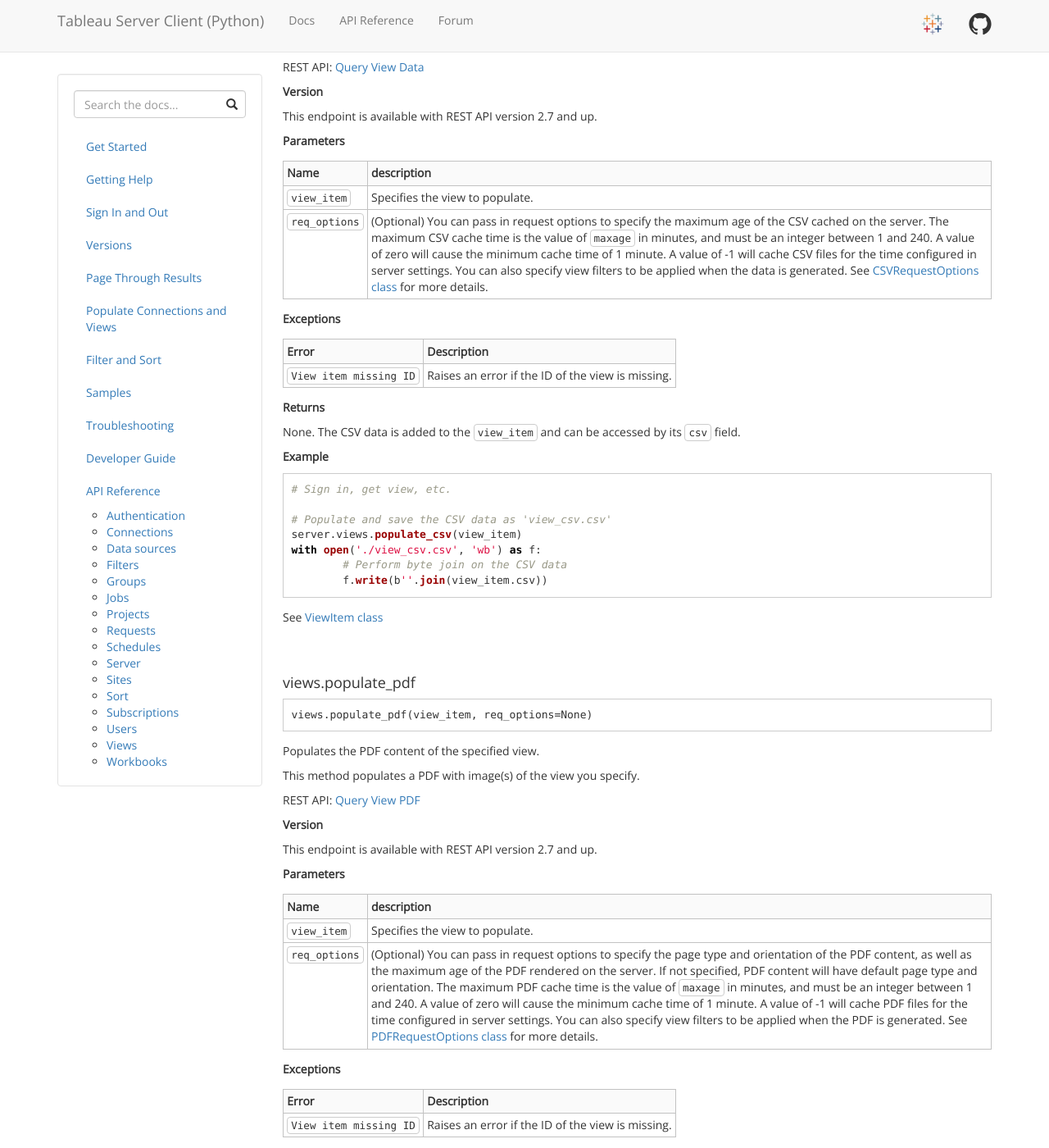
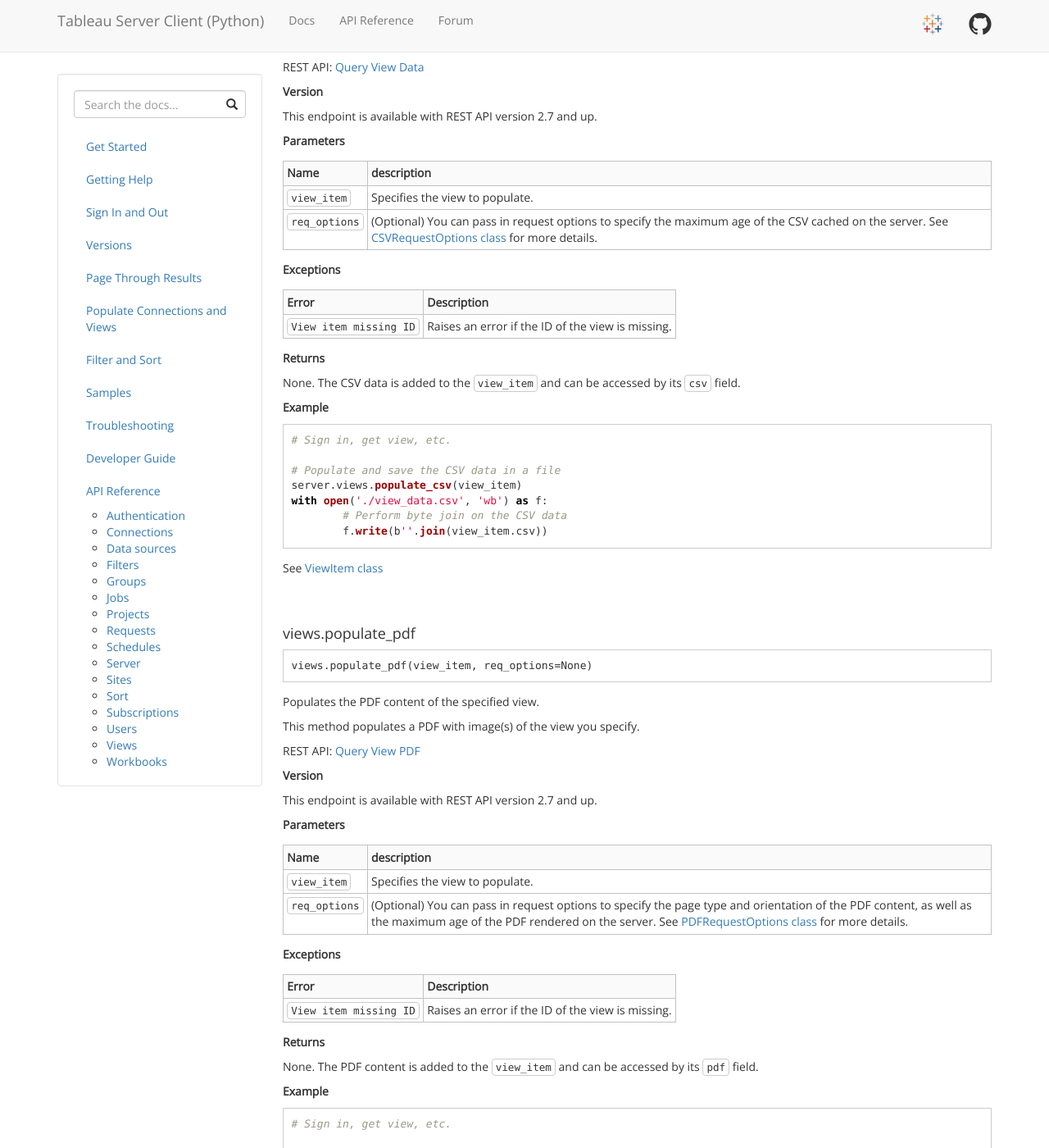
Before and after one commit to tableau/server-client-python, a Jekyll site: the page built from docs/api-ref.md, in a window 1280 px wide and 1400 px high, scrolled down 59706 px. Shown: the whole window at 82% size. Built offline with Jekyll 4.4.1, drawn with Linux system fonts in a browser that asks for light colours; some of the changed text lies outside the part shown.

Commit message:
Remove redundant text around request options for populate_csv and populate_pdf methods

````diff
--- a/docs/api-ref.md
+++ b/docs/api-ref.md
@@ -3365,7 +3365,7 @@
 Name | description
 :--- | :---
 `view_item` | Specifies the view to populate.
-`req_options` | (Optional) You can pass in request options to specify the maximum age of the CSV cached on the server. The maximum CSV cache time is the value of `maxage` in minutes, and must be an integer between 1 and 240. A value of zero will cause the minimum cache time of 1 minute. A value of -1 will cache CSV files for the time configured in server settings. You can also specify view filters to be applied when the data is generated. See [CSVRequestOptions class](#csvrequestoptions-class) for more details.
+`req_options` | (Optional) You can pass in request options to specify the maximum age of the CSV cached on the server. See [CSVRequestOptions class](#csvrequestoptions-class) for more details.
 
 **Exceptions**
 
@@ -3381,9 +3381,9 @@
 ```py
 # Sign in, get view, etc.
 
-# Populate and save the CSV data as 'view_csv.csv'
+# Populate and save the CSV data in a file
 server.views.populate_csv(view_item)
-with open('./view_csv.csv', 'wb') as f:
+with open('./view_data.csv', 'wb') as f:
 	# Perform byte join on the CSV data
 	f.write(b''.join(view_item.csv))
 ```
@@ -3413,7 +3413,7 @@
 Name | description
 :--- | :---
 `view_item` | Specifies the view to populate.
-`req_options` | (Optional) You can pass in request options to specify the page type and orientation of the PDF content, as well as the maximum age of the PDF rendered on the server. If not specified, PDF content will have default page type and orientation. The maximum PDF cache time is the value of `maxage` in minutes, and must be an integer between 1 and 240. A value of zero will cause the minimum cache time of 1 minute. A value of -1 will cache PDF files for the time configured in server settings. You can also specify view filters to be applied when the PDF is generated. See [PDFRequestOptions class](#pdfrequestoptions-class) for more details.
+`req_options` | (Optional) You can pass in request options to specify the page type and orientation of the PDF content, as well as the maximum age of the PDF rendered on the server. See [PDFRequestOptions class](#pdfrequestoptions-class) for more details.
 
 **Exceptions**
 
@@ -4125,7 +4125,7 @@
 Name | description
 :--- | :---
 `workbook_item` | Specifies the workbook to populate.
-`req_options` | (Optional) You can pass in request options to specify the page type and orientation of the PDF content, as well as the maximum age of the PDF rendered on the server. If not specified, PDF content will have default page type and orientation. The maximum PDF cache time is the value of `maxage` in minutes, and must be an integer between 1 and 240. A value of zero will cause the minimum cache time of 1 minute. A value of -1 will cache PDF files for the time configured in server settings. See [PDFRequestOptions class](#pdfrequestoptions-class) for more details.
+`req_options` | (Optional) You can pass in request options to specify the page type and orientation of the PDF content, as well as the maximum age of the PDF rendered on the server. See [PDFRequestOptions class](#pdfrequestoptions-class) for more details.
 
 **Exceptions**
 
````
